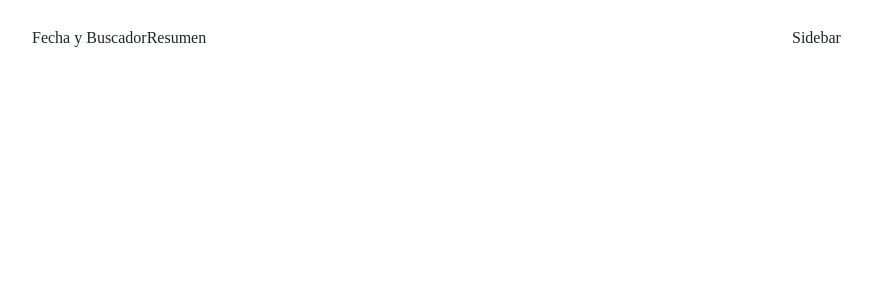
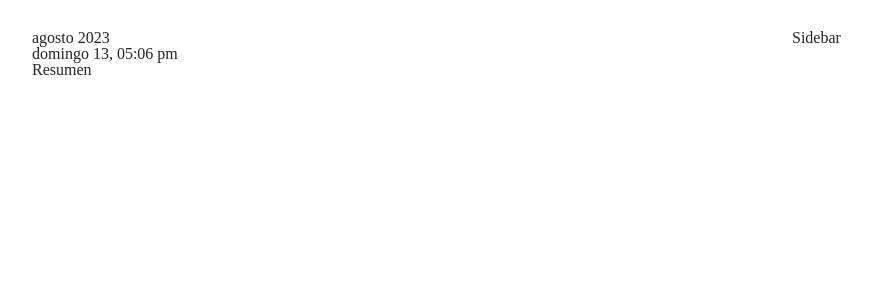
Before and after one commit to sanrpo115/weather-app, a React (Create React App) app: page / in a window 1280 px wide. Shown: the top 300 px of the page, without its empty margins (50-922 px from the left). Built offline with nearby package versions, Linux system fonts and the light colour scheme; no server answers.

Commit message:
[Dllo] Geolocation method implemented

```diff
--- a/src/App.tsx
+++ b/src/App.tsx
@@ -1,9 +1,9 @@
-import React from 'react';
 import Layout from './layout';
 import 'bootstrap/dist/css/bootstrap.min.css';
 import './App.scss';
 
 function App() {
+
   return (
     <Layout />
   );
--- a/src/components/search/index.tsx
+++ b/src/components/search/index.tsx
@@ -2,18 +2,21 @@ import { useEffect, useState } from 'react';
 import moment from 'moment';
 import 'moment/locale/es-mx';
 
+const Search = () => {
 
-const Search = () => {
-  const [date, setDate] = useState(moment(new Date).format('MMMM, dddd DD, yyyy'));
-
-  useEffect(() => {
-    console.log(date)
-  }, []);
+  // useEffect(() => {
+  // }, []);
 
   return (
-    <>
-      Fecha y Buscador
-    </>
+    <div className='date'>
+      <div className='month'>
+        <span className="month">{moment().format('MMMM yyyy').toLowerCase()}</span>
+      </div>
+      <div className='day'>
+        {moment().format('dddd DD, hh:mm A').toLowerCase()}
+      </div>
+    </div>
+
   );
 
 }
--- /dev/null
+++ b/src/hooks/useWeatherApp.ts
@@ -0,0 +1,13 @@
+import { useState } from 'react';
+
+export const useWeatherApp = () => {
+  const [location, setLocation] = useState({});
+
+  const useAppValue = {
+    handle: { setLocation },
+    value: { location}
+  }
+
+  return useAppValue ;
+
+}
--- a/src/layout/index.tsx
+++ b/src/layout/index.tsx
@@ -1,10 +1,32 @@
+import { useContext, useEffect } from 'react';
 import Container from 'react-bootstrap/Container';
 import Row from 'react-bootstrap/Row';
 import Col from 'react-bootstrap/Col';
 import Search from '../components/search';
 import TodayOverview from '../components/TodayOverview';
+import { useWeatherApp } from '../hooks/useWeatherApp';
 
 const Layout = () => {
+
+	const { handle: { setLocation} } = useWeatherApp();
+
+	const getLocation = () => {
+		if (navigator.geolocation) {
+      navigator.geolocation.getCurrentPosition((position) => {
+        setLocation({
+          latitude: position.coords.latitude,
+          longitude: position.coords.longitude
+        });
+				console.log("Geolocation successfully :::>> ", position.coords)
+      });
+    } else {
+      console.log("Geolocation is not supported by this browser.");
+    }
+	}
+
+	useEffect(() => {
+    getLocation();
+  }, []);
 
 	return (
 		<Container>
```
